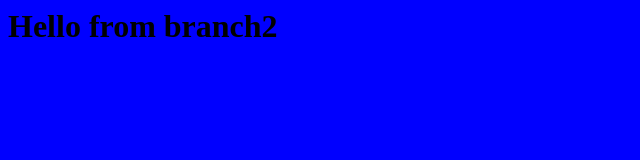
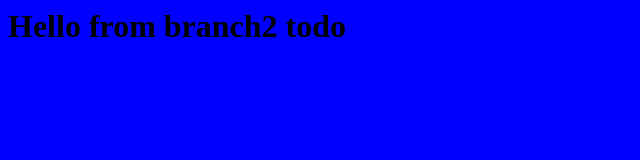
Before and after one commit to a5trotst/tempa, a plain HTML site: page index.html in a window 1280 px wide. Shown: the whole page, without its empty margins (0-640 px from the left). Drawn offline with Linux system fonts and the light colour scheme.

Commit message:
testiiiing

```diff
--- a/index.html
+++ b/index.html
@@ -1,5 +1,5 @@
 <html>
 	<body bgcolor="blue">
-	<h1>Hello from branch2</h1>
+	<h1>Hello from branch2 todo</h1>
 	</body>
 </html>
```
